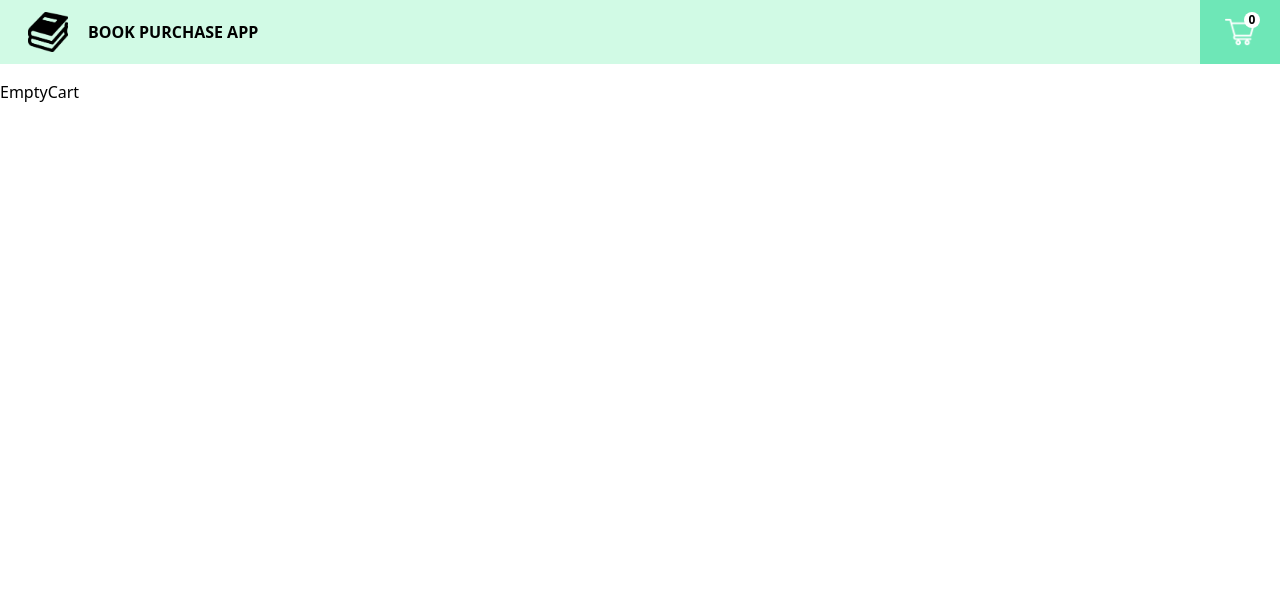
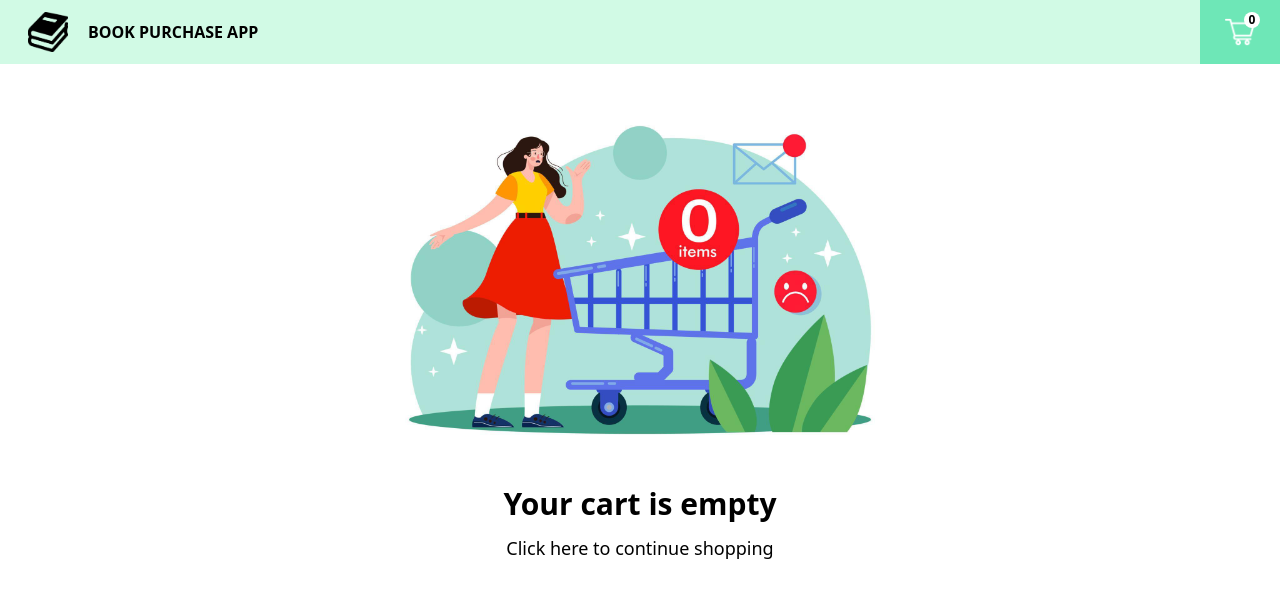
Before and after one commit to muratcansahn/book-sell-app, a Next.js app: page /cart in a window 1280 px wide. Shown: the top 598 px of the page. Built offline with nearby package versions, Linux system fonts and the light colour scheme.

Commit message:
empty cart

```diff
--- a/components/EmptyCart.jsx
+++ b/components/EmptyCart.jsx
@@ -1,7 +1,22 @@
 import React from "react";
+import Image from "next/image";
+import Link from "next/link";
 
 const EmptyCart = () => {
-  return <div>EmptyCart</div>;
+  return (
+    <div className="m-auto">
+      <div className="">
+        <Image src="/assets/emptycart.jpg" width={600} height={400} />
+      </div>
+      <h1 className="text-3xl font-bold text-center"> Your cart is empty</h1>
+      <Link href="/">
+        <p className="text-center text-lg mt-3 cursor-pointer">
+          {" "}
+          Click here to continue shopping
+        </p>
+      </Link>
+    </div>
+  );
 };
 
 export default EmptyCart;
--- a/components/Form.jsx
+++ b/components/Form.jsx
@@ -3,14 +3,18 @@ import { FormInput } from ".";
 import { ToastContainer, toast } from "react-toastify";
 import "react-toastify/dist/ReactToastify.css";
 import axios from "axios";
+import { useDispatch } from "react-redux";
+import { reset } from "../redux/cartSlice";
+
 const Form = ({ products }) => {
+  const dispatch = useDispatch();
   const [values, setValues] = useState({
     firstName: "",
     lastName: "",
     city: "",
     postalcode: "",
   });
-  console.log(products.length);
+
   const onChange = (e) => {
     setValues({ ...values, [e.target.name]: e.target.value });
   };
@@ -84,6 +88,7 @@ const Form = ({ products }) => {
       postalcode: "",
     });
     notify();
+    dispatch(reset());
   };
   return (
     <form class="justify-center w-full mx-auto" method="post" action>
--- a/pages/cart.js
+++ b/pages/cart.js
@@ -1,10 +1,12 @@
 import Link from "next/link";
-import { useSelector } from "react-redux";
+import { useSelector, useDispatch } from "react-redux";
+import { reset } from "../redux/cartSlice";
 import { EmptyCart } from "../components";
 const cart = () => {
   const products = useSelector((state) => state.cart.products);
+  const total = useSelector((state) => state.cart.total);
   let discount = 0;
-  const total = useSelector((state) => state.cart.total);
+  const dispatch = useDispatch();
 
   return (
     <div className="block md:flex pt-20 ">
@@ -45,7 +47,7 @@ const cart = () => {
               </tbody>
             </table>
           </div>
-          <div className=" w-[50vw] md:w-[25vw]  h-[250px] p-10  text-center mx-auto my-5 bg-emerald-100 rounded-sm flex flex-col">
+          <div className=" w-[50vw] md:w-[25vw]  h-[290px] p-10  text-center mx-auto my-5 bg-emerald-100 rounded-sm flex flex-col">
             {" "}
             <h5 className="font-bold text-2xl"> Cart Total</h5>
             <div className="mt-4">
@@ -59,10 +61,16 @@ const cart = () => {
               <p>Total :{total - discount} </p>
             </div>
             <Link href="/checkout">
-              <button className="bg-emerald-300 hover:bg-emerald-400 text-white font-bold py-2 px-4 rounded-full mt-4 ">
+              <button className="bg-emerald-400 hover:bg-emerald-500 text-white font-bold py-2 px-4 rounded-full mt-4 ">
                 Checkout
               </button>
             </Link>
+            <button
+              className="bg-red-400 hover:bg-red-500 text-white font-bold py-2 px-4 rounded-full mt-4 "
+              onClick={() => dispatch(reset())}
+            >
+              Reset Cart
+            </button>
           </div>
         </>
       ) : (
--- a/redux/cartSlice.js
+++ b/redux/cartSlice.js
@@ -15,6 +15,7 @@ const cartSlice = createSlice({
     reset: (state) => {
       state.products = [];
       state.total = 0;
+      state.quantity = 0;
     },
   },
 });
```
Also changed, not shown: public/assets/emptycart.jpg (added).
